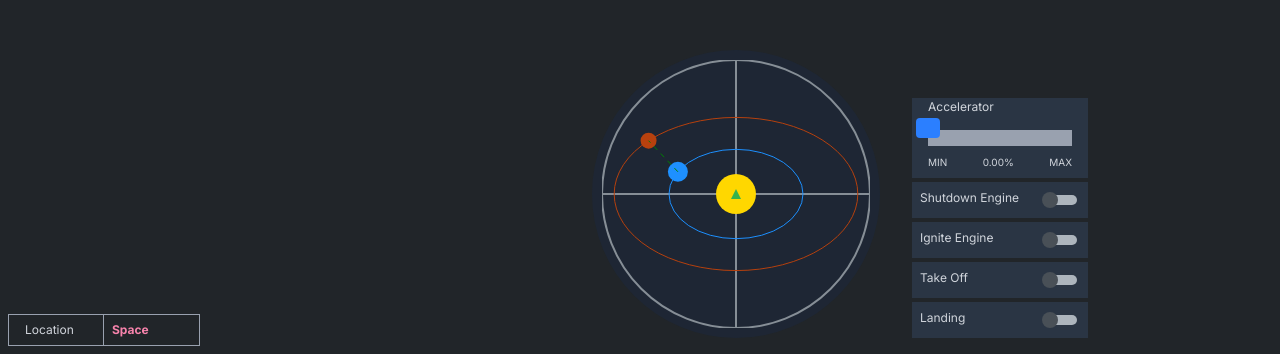
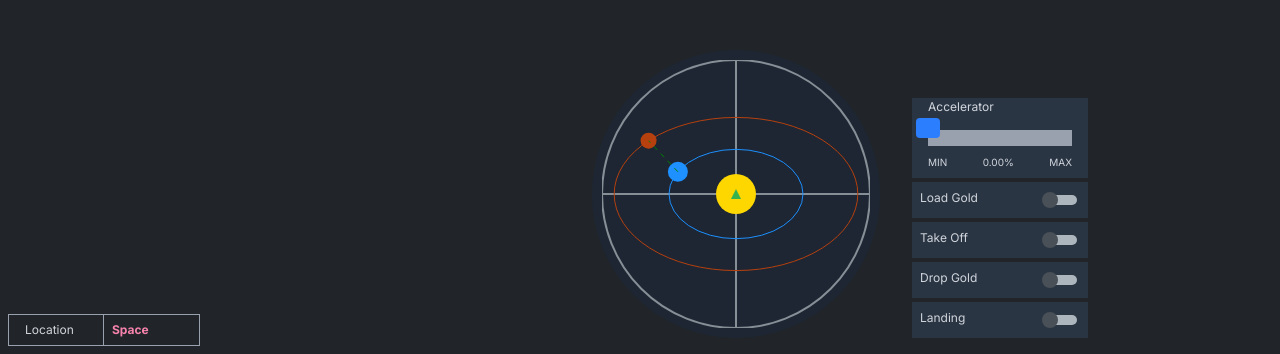
Before and after one commit to Tibz-Dankan/gold-to-mars, a React (Vite) app: page / in a window 1280 px wide. Shown: the part 1246-1600 px from the top of the page. Built offline with nearby package versions, Linux system fonts and the light colour scheme.

Commit message:
refactor: modify the rocket engine status to fit the current requirements

```diff
--- a/src/components/layout/RocketEngineControlsLayout.tsx
+++ b/src/components/layout/RocketEngineControlsLayout.tsx
@@ -6,8 +6,12 @@ import { TRocket } from "../../types/rocketStatus";
 import { RocketAccelerator } from "../UI/RocketAccelerator";
 
 export const RocketEngineControlsLayout: React.FC = () => {
-  const [engineStatus, setEngineStatus] =
-    useState<TRocket["rocketStatus"]["engineStatus"]>("SHUTDOWN");
+  const [engineStatus, setEngineStatus] = useState<TRocket["rocketStatus"]>({
+    isLoadGold: false,
+    isTakeOff: false,
+    isDropGold: false,
+    isLanding: false,
+  });
   // const engineStatus =
   //   "IGNITE" || "TAKE_OFF" || "SHUTDOWN" || "LANDING" || "CRUISING";
 
@@ -17,30 +21,51 @@ export const RocketEngineControlsLayout: React.FC = () => {
   // const isLanding: boolean = engineStatus === "LANDING";
   // const isShutdown: boolean = engineStatus === "SHUTDOWN";
 
-  const onIgniteEngineHandler = (checked: boolean) => {
-    console.log("checked Ignite engine: ", checked);
-    EventBus.emit("engineStatus", { engineStatus: "IGNITE" });
-    setEngineStatus(() => "IGNITE");
+  const onLoadGoldHandler = (checked: boolean) => {
+    console.log("checked loadGold engine: ", checked);
+    EventBus.emit("engineStatus", { engineStatus: "LOAD_GOLD" });
+    setEngineStatus({
+      isLoadGold: true,
+      isTakeOff: false,
+      isDropGold: false,
+      isLanding: false,
+    });
+    EventBus.emit("loadGold", { loadGold: true });
   };
 
-  const onShutdownEngineHandler = (checked: boolean) => {
-    console.log("checked shutdown engine: ", checked);
-    EventBus.emit("engineStatus", { engineStatus: "SHUTDOWN" });
-    setEngineStatus(() => "SHUTDOWN");
-  };
-
-  const onTakeOffEngineHandler = (checked: boolean) => {
+  const onTakeOffHandler = (checked: boolean) => {
     console.log("checked takeOff engine: ", checked);
     EventBus.emit("engineStatus", { engineStatus: "TAKE_OFF" });
-    setEngineStatus(() => "TAKE_OFF");
+    setEngineStatus({
+      isLoadGold: true,
+      isTakeOff: true,
+      isDropGold: false,
+      isLanding: false,
+    });
     if (!checked) return;
     EventBus.emit("takeOff", { takeOff: true });
   };
 
-  const onLandingEngineHandler = (checked: boolean) => {
+  const onDropGoldHandler = (checked: boolean) => {
+    console.log("checked drop gold engine: ", checked);
+    EventBus.emit("engineStatus", { engineStatus: "DROP_GOLD" });
+    setEngineStatus({
+      isLoadGold: true,
+      isTakeOff: true,
+      isDropGold: true,
+      isLanding: false,
+    });
+  };
+
+  const onLandingHandler = (checked: boolean) => {
     console.log("checked landing engine: ", checked);
     EventBus.emit("engineStatus", { engineStatus: "LANDING" });
-    setEngineStatus(() => "LANDING");
+    setEngineStatus({
+      isLoadGold: true,
+      isTakeOff: true,
+      isDropGold: true,
+      isLanding: true,
+    });
   };
 
   console.log("Engine Status: ", engineStatus);
@@ -49,23 +74,23 @@ export const RocketEngineControlsLayout: React.FC = () => {
     <div className=" rounded-lg flex flex-col gap-1 items-center justify-center">
       <RocketAccelerator />
       <RocketEngineControlSwitch
-        label="Shutdown Engine"
-        onCheckHandler={onShutdownEngineHandler}
-        disabled={false}
-      />
-      <RocketEngineControlSwitch
-        label="Ignite Engine"
-        onCheckHandler={onIgniteEngineHandler}
+        label="Load Gold"
+        onCheckHandler={onLoadGoldHandler}
         disabled={false}
       />
       <RocketEngineControlSwitch
         label="Take Off"
-        onCheckHandler={onTakeOffEngineHandler}
+        onCheckHandler={onTakeOffHandler}
+        disabled={false}
+      />
+      <RocketEngineControlSwitch
+        label="Drop Gold"
+        onCheckHandler={onDropGoldHandler}
         disabled={false}
       />
       <RocketEngineControlSwitch
         label="Landing"
-        onCheckHandler={onLandingEngineHandler}
+        onCheckHandler={onLandingHandler}
         disabled={false}
       />
     </div>
--- a/src/types/rocketStatus.ts
+++ b/src/types/rocketStatus.ts
@@ -1,8 +1,8 @@
 type RocketStatus = {
-  speed: number;
-  altitude: number;
-  planet: "Earth" | "Mars";
-  engineStatus: "IGNITE" | "TAKE_OFF" | "SHUTDOWN" | "LANDING" | "CRUISING";
+  isLoadGold: boolean;
+  isTakeOff: boolean;
+  isDropGold: boolean;
+  isLanding: boolean;
 };
 
 export type TRocket = {
```
